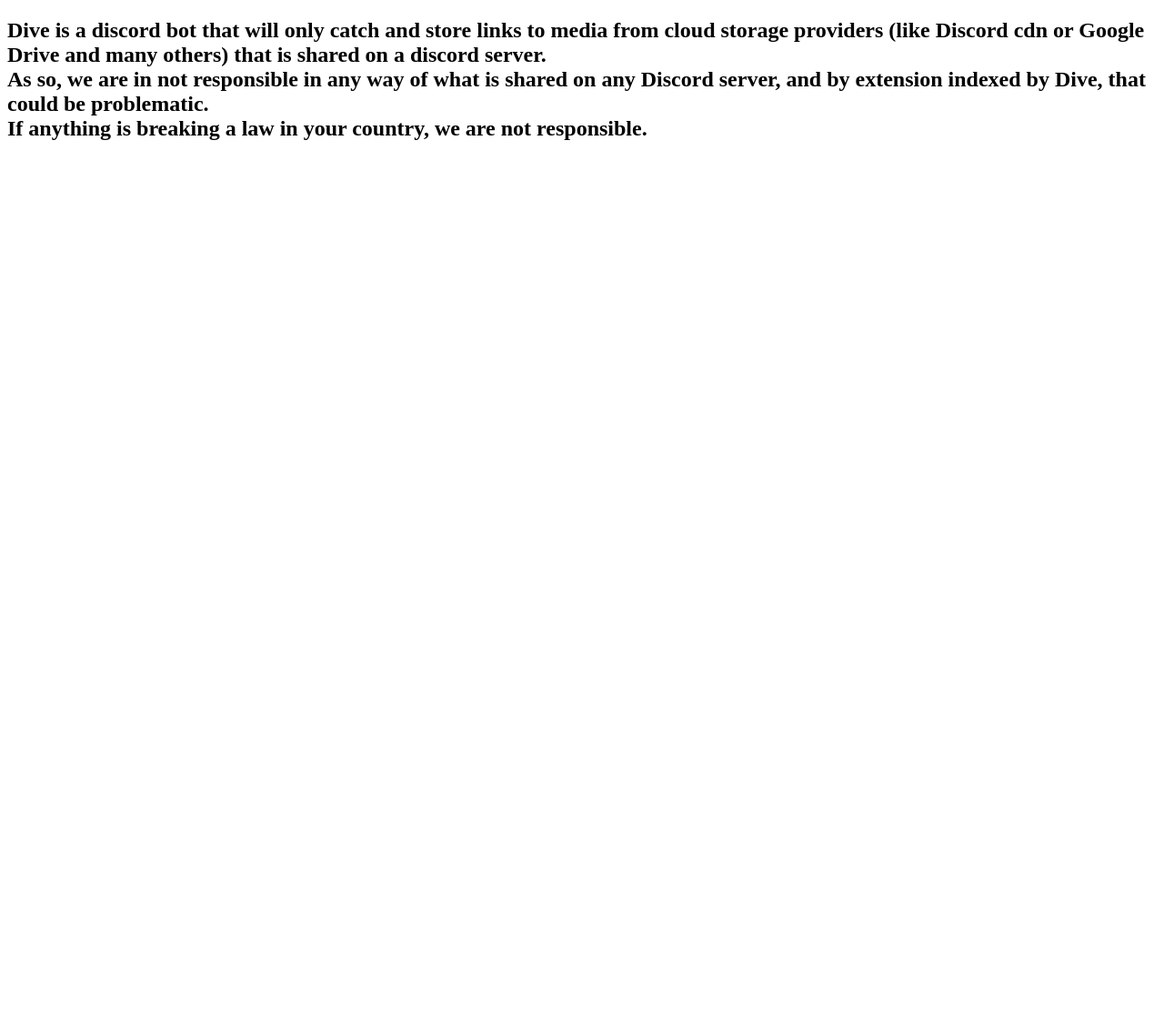
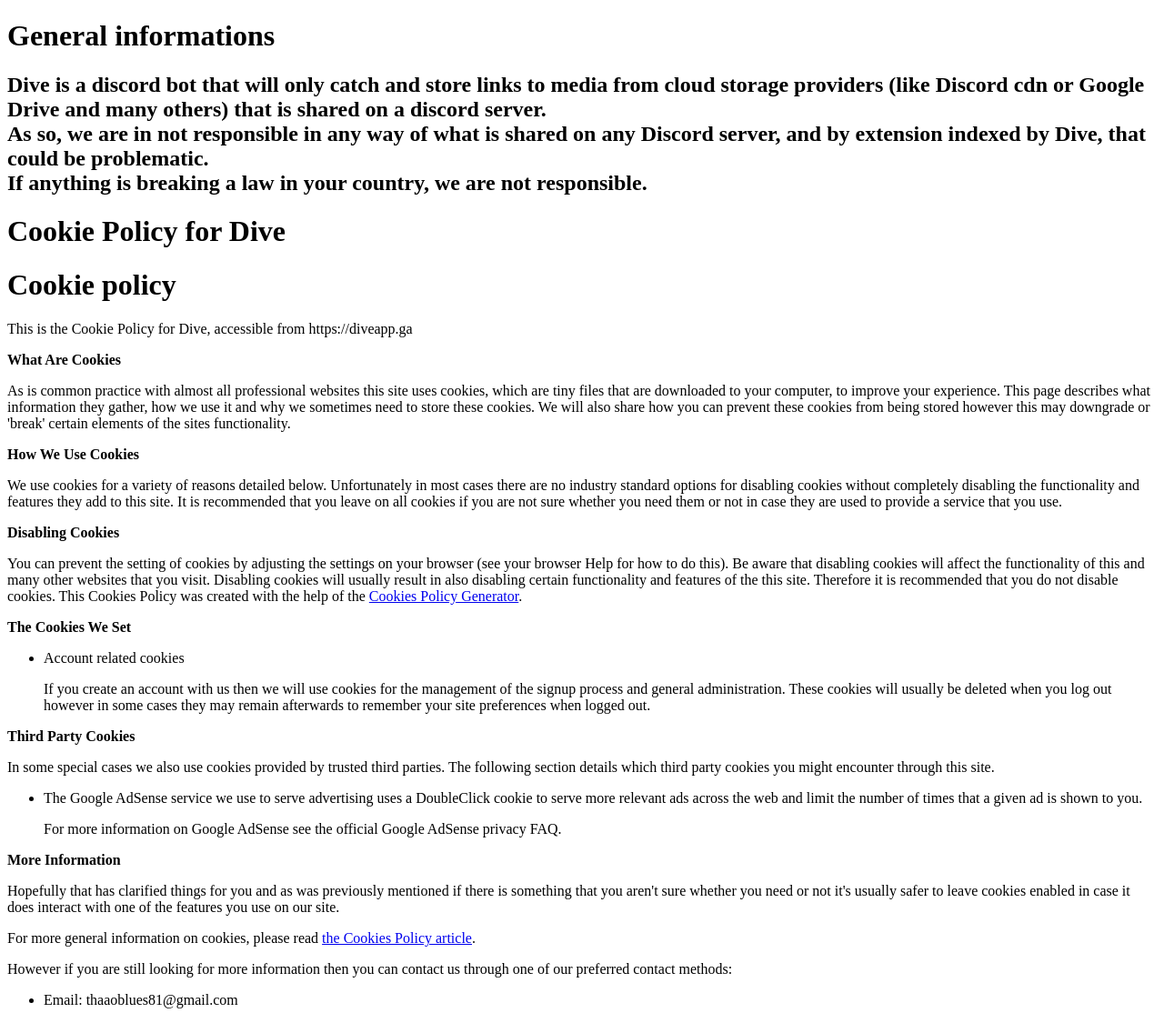
Before and after one commit to ThaaoBlues/dive, a Python web app: template templates/informations.html in a window 1280 px wide. Shown: the whole page at 91% size. Before the commit the page ends 154 px from the top, so only its background shows below. Run offline with Jinja, Linux system fonts and the light colour scheme; the template is opened without the code that fills it, so the values that code supplies are empty.

Commit message:
cookies banner

```diff
--- a/templates/drive_default.html
+++ b/templates/drive_default.html
@@ -5,6 +5,7 @@
     <meta http-equiv="X-UA-Compatible" content="IE=edge">
     <meta name="viewport" content="width=device-width, initial-scale=1.0">
     <link rel="stylesheet" href="{{ url_for('static', filename='drive.css') }}">
+    <script src="https://cdn.websitepolicies.io/lib/cookieconsent/cookieconsent.min.js" defer></script><script>window.addEventListener("load",function(){window.wpcc.init({"border":"thin","corners":"small","colors":{"popup":{"background":"#f0edff","text":"#000000","border":"#5e65c2"},"button":{"background":"#5e65c2","text":"#ffffff"}},"content":{"href":"https://diveapp.ga/informations","message":"This website uses cookies to make Google Adsense works.","button":"Cool !"}})});</script>
     <title>Dive/Drive</title>
 </head>
 <body>
--- a/templates/index.html
+++ b/templates/index.html
@@ -25,7 +25,7 @@
     <meta property="twitter:image" content="">
 
     <link rel="shortcut icon" href="/static/logo.svg" type="image/x-icon">
-
+    <script src="https://cdn.websitepolicies.io/lib/cookieconsent/cookieconsent.min.js" defer></script><script>window.addEventListener("load",function(){window.wpcc.init({"border":"thin","corners":"small","colors":{"popup":{"background":"#f0edff","text":"#000000","border":"#5e65c2"},"button":{"background":"#5e65c2","text":"#ffffff"}},"content":{"href":"https://diveapp.ga/informations","message":"This website uses cookies to make Google Adsense works.","button":"Cool !"}})});</script>
 
     <title>Dive</title>
 </head>
--- a/templates/informations.html
+++ b/templates/informations.html
@@ -7,6 +7,8 @@
     <title>Informations</title>
 </head>
 <body>
+
+    <h1>General informations</h1>
     <h2>
         Dive is a discord bot that will only catch and store links to media from cloud storage providers (like Discord cdn or Google Drive and many others) that is shared on a discord server.
         <br>
@@ -14,5 +16,73 @@
         <br>
         If anything is breaking a law in your country, we are not responsible.
     </h2>
+
+    <h1>Cookie Policy for Dive</h1>
+
+<h1>Cookie policy</h1>
+<p>This is the Cookie Policy for Dive, accessible from https://diveapp.ga</p>
+
+<p><strong>What Are Cookies</strong></p>
+
+<p>As is common practice with almost all professional websites this site uses cookies, which are tiny files that are downloaded to your computer, to improve your experience. This page describes what information they gather, how we use it and why we sometimes need to store these cookies. We will also share how you can prevent these cookies from being stored however this may downgrade or 'break' certain elements of the sites functionality.</p>
+
+<p><strong>How We Use Cookies</strong></p>
+
+<p>We use cookies for a variety of reasons detailed below. Unfortunately in most cases there are no industry standard options for disabling cookies without completely disabling the functionality and features they add to this site. It is recommended that you leave on all cookies if you are not sure whether you need them or not in case they are used to provide a service that you use.</p>
+
+<p><strong>Disabling Cookies</strong></p>
+
+<p>You can prevent the setting of cookies by adjusting the settings on your browser (see your browser Help for how to do this). Be aware that disabling cookies will affect the functionality of this and many other websites that you visit. Disabling cookies will usually result in also disabling certain functionality and features of the this site. Therefore it is recommended that you do not disable cookies. This Cookies Policy was created with the help of the <a href="https://www.cookiepolicygenerator.com/cookie-policy-generator/">Cookies Policy Generator</a>.</p>
+<p><strong>The Cookies We Set</strong></p>
+
+<ul>
+
+<li>
+    <p>Account related cookies</p>
+    <p>If you create an account with us then we will use cookies for the management of the signup process and general administration. These cookies will usually be deleted when you log out however in some cases they may remain afterwards to remember your site preferences when logged out.</p>
+</li>
+
+
+
+
+
+
+
+</ul>
+
+<p><strong>Third Party Cookies</strong></p>
+
+<p>In some special cases we also use cookies provided by trusted third parties. The following section details which third party cookies you might encounter through this site.</p>
+
+<ul>
+
+
+
+
+
+<li>
+    <p>The Google AdSense service we use to serve advertising uses a DoubleClick cookie to serve more relevant ads across the web and limit the number of times that a given ad is shown to you.</p>
+    <p>For more information on Google AdSense see the official Google AdSense privacy FAQ.</p>
+</li>
+
+
+
+
+
+</ul>
+
+<p><strong>More Information</strong></p>
+
+<p>Hopefully that has clarified things for you and as was previously mentioned if there is something that you aren't sure whether you need or not it's usually safer to leave cookies enabled in case it does interact with one of the features you use on our site.</p>
+
+<p>For more general information on cookies, please read <a href="https://www.cookiepolicygenerator.com/sample-cookies-policy/">the Cookies Policy article</a>.</p>
+
+<p>However if you are still looking for more information then you can contact us through one of our preferred contact methods:</p>
+
+<ul>
+<li>Email: thaaoblues81@gmail.com</li>
+
+</ul>
+
 </body>
 </html>
```
